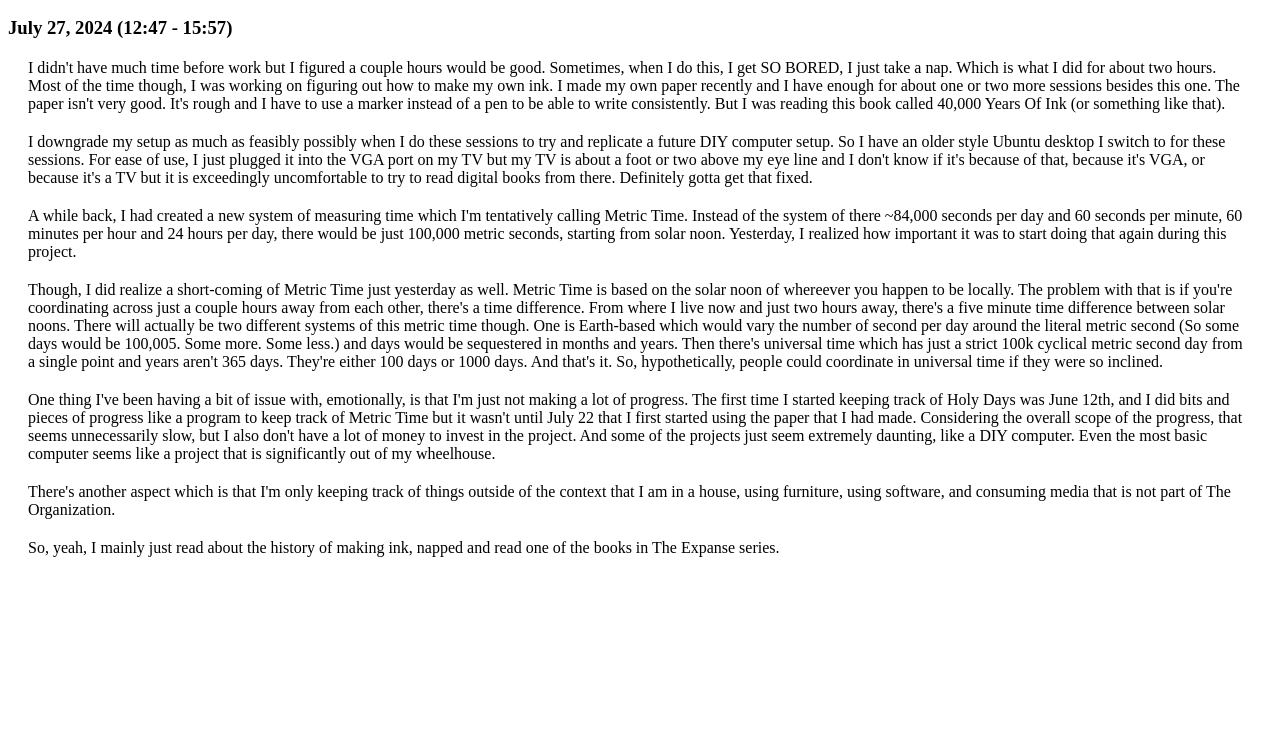
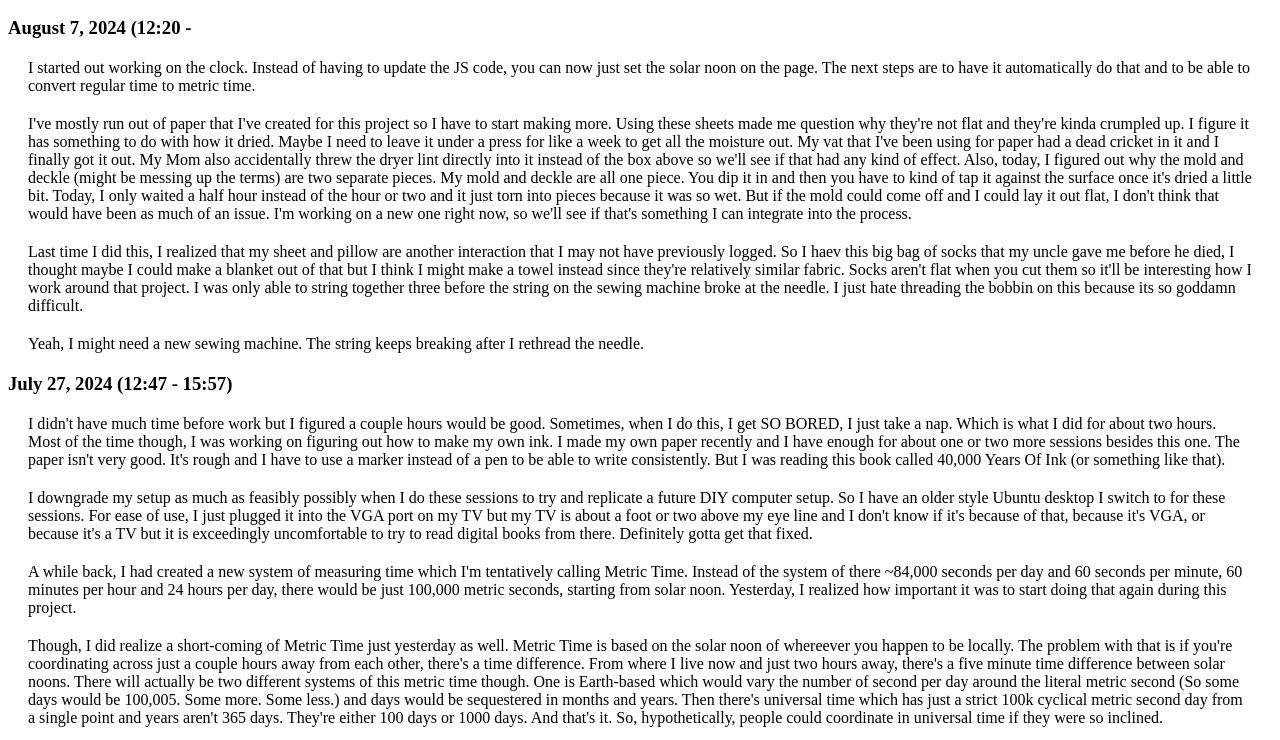
Before and after one commit to olnog/olnog.github.io, a plain HTML site: page anathem/log.html in a window 1280 px wide. Shown: the part 60-800 px from the top of the page. Drawn offline with nearby package versions, Linux system fonts and the light colour scheme.

Commit message:
log update

```diff
--- a/anathem/log.html
+++ b/anathem/log.html
@@ -15,6 +15,17 @@
 	</head>
 	<body>
     <h1>The Monastery of the White Tiger - Holy Day log</h1>
+    <h3>August 7, 2024 (12:20 - </h3>
+    <div>
+        I started out working on the clock. Instead of having to update the JS code, you can now just set the solar noon on the page. The next steps are to have it automatically do that and to be able to convert regular time to metric time.
+    </div><div>
+        I've mostly run out of paper that I've created for this project so I have to start making more. Using these sheets made me question why they're not flat and they're kinda crumpled up. I figure it has something to do with how it dried. Maybe I need to leave it under a press for like a week to get all the moisture out. My vat that I've been using for paper had a dead cricket in it and I finally got it out. My Mom also accidentally threw the dryer lint directly into it instead of the box above so we'll see if that had any kind of effect. Also, today, I figured out why the mold and deckle (might be messing up the terms) are two separate pieces. My mold and deckle are all one piece. You dip it in and then you have to kind of tap it against the surface once it's dried a little bit. Today, I only waited a half hour instead of the hour or two and it just torn into pieces because it was so wet. But if the mold could come off and I could lay it out flat, I don't think that would have been as much of an issue. I'm working on a new one right now, so we'll see if that's something I can integrate into the process.
+    </div><div>
+        Last time I did this, I realized that my sheet and pillow are another interaction that I may not have previously logged. So I haev this big bag of socks that my uncle gave me before he died, I thought maybe I could make a blanket out of that but I think I might make a towel instead since they're relatively similar fabric. Socks aren't flat when you cut them so it'll be interesting how I work around that project. I was only able to string together three before the string on the sewing machine broke at the needle. I just hate threading the bobbin on this because its so goddamn difficult.
+    </div><div>
+        Yeah, I might need a new sewing machine. The string keeps breaking after I rethread the needle.
+    </div>
+
     <h3>
         July 27, 2024 (12:47 - 15:57)
     </h3><div>
--- a/css.css
+++ b/css.css
@@ -15,6 +15,10 @@ div, h1 {
     text-align:center;
   }
 
+  .note {
+    color: grey;
+    margin-left: 50px;
+  }
   .stop {
     color:red;
   }
```
Also changed, not shown: anathem/clock.html (+6 -1 lines), anathem/tech.html (+1 -0 lines).
